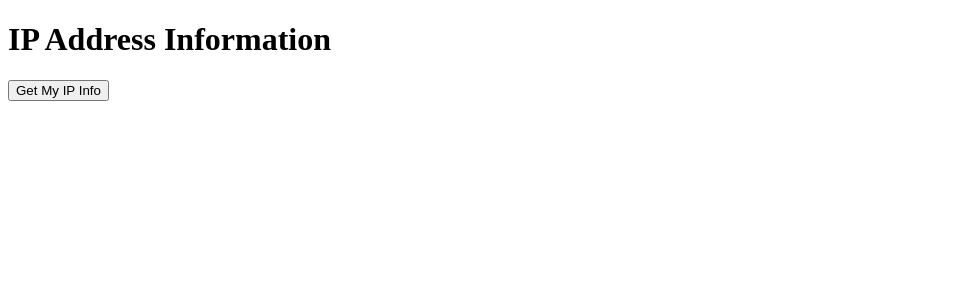
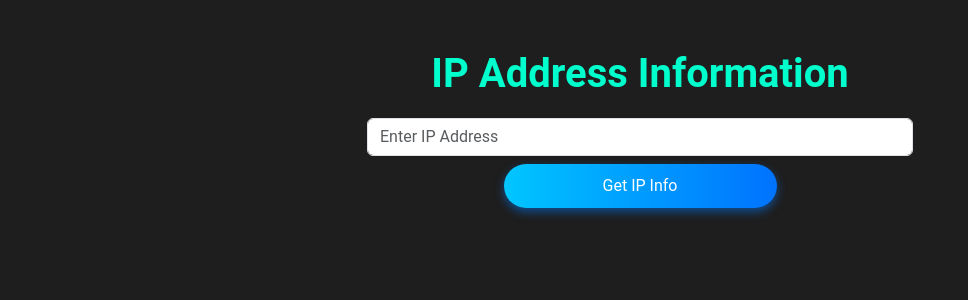
Before and after one commit to irarayzelji2002/it26210-proj-act-3-get-ip, a Flask app: page /get-ip-page in a window 1280 px wide. Shown: the top 300 px of the page, without its empty margins (0-968 px from the left). Run offline with Flask 3, Linux system fonts and the light colour scheme.

Commit message:
Improved UI and added features.

```diff
--- a/templates/index.html
+++ b/templates/index.html
@@ -1,28 +1,172 @@
 <!DOCTYPE html>
 <html lang="en">
+  <head>
+    <meta charset="UTF-8" />
+    <meta name="viewport" content="width=device-width, initial-scale=1.0" />
+    <title>IP Address Information</title>
+    <!-- Bootstrap CSS -->
+    <link
+      href="https://cdn.jsdelivr.net/npm/bootstrap@5.3.0-alpha3/dist/css/bootstrap.min.css"
+      rel="stylesheet"
+    />
 
-<head>
-    <meta charset="UTF-8">
-    <meta name="viewport" content="width=device-width, initial-scale=1.0">
-    <title>IP Address Information</title>
+    <style>
+      body {
+        background-color: #1e1e1e;
+        color: #ffffff;
+        font-family: "Roboto", sans-serif;
+      }
+      .container {
+        margin-top: 50px;
+      }
+      h1 {
+        color: #00ffcc;
+        font-weight: 700;
+        text-align: center;
+        margin-bottom: 20px;
+      }
+      .btn-tech {
+        background: linear-gradient(90deg, #00c6ff, #0072ff);
+        border: none;
+        color: white;
+        padding: 10px 20px;
+        border-radius: 25px;
+        transition: all 0.4s ease-in-out, transform 0.2s;
+        box-shadow: 0 4px 10px rgba(0, 123, 255, 0.5);
+      }
+
+      .btn-tech:hover {
+        background: linear-gradient(90deg, #0072ff, #00c6ff);
+        box-shadow: 0 0 20px rgba(0, 123, 255, 0.7);
+        transform: translateY(-2px);
+      }
+
+      .btn-copy {
+        background: linear-gradient(90deg, #00ccff, #0072ff);
+        border: none;
+        color: white;
+        padding: 10px 20px;
+        border-radius: 25px;
+        margin-top: 10px;
+        transition: all 0.4s ease-in-out, transform 0.2s;
+        box-shadow: 0 4px 10px rgba(0, 204, 255, 0.5);
+      }
+
+      .btn-copy:hover {
+        background: linear-gradient(90deg, #0072ff, #00ccff);
+        box-shadow: 0 0 20px rgba(0, 204, 255, 0.7);
+        transform: translateY(-2px);
+      }
+
+      ul {
+        list-style: none;
+        padding: 0;
+        margin-top: 20px;
+      }
+      li {
+        padding: 15px 20px;
+        background-color: #2b2b2b;
+        border: 1px solid #444;
+        margin-bottom: 10px;
+        border-radius: 5px;
+        transition: background-color 0.3s, transform 0.3s;
+      }
+      li:hover {
+        background-color: #007bff;
+        transform: translateY(-2px);
+      }
+      li strong {
+        color: #00ffcc;
+      }
+
+      .loading {
+        color: #00ffcc;
+        text-align: center;
+        display: flex;
+        flex-direction: column;
+        align-items: center;
+        justify-content: center;
+        height: 100px;
+      }
+
+      .spinner {
+        width: 40px;
+        height: 40px;
+        border: 5px solid #00ffcc;
+        border-top-color: transparent;
+        border-radius: 50%;
+        animation: spin 1s linear infinite;
+      }
+
+      @keyframes spin {
+        0% {
+          transform: rotate(0deg);
+        }
+        100% {
+          transform: rotate(360deg);
+        }
+      }
+    </style>
   </head>
 
   <body>
+    <div class="container">
+      <div class="row justify-content-center">
+        <div class="col-md-6">
           <h1>IP Address Information</h1>
-    <button onclick="handleSubmit()">Get My IP Info</button>
+          <input
+            type="text"
+            id="ipInput"
+            class="form-control"
+            placeholder="Enter IP Address"
+            aria-label="IP Address"
+          />
+          <div class="d-grid gap-2 col-6 mx-auto mt-2">
+            <button class="btn btn-tech" onclick="handleSubmit()">
+              Get IP Info
+            </button>
+          </div>
 
-    <ul id="ipInfoList">
+          <div id="loadingIndicator" class="loading" style="display: none">
+            <div class="spinner"></div>
+            <div>Loading...</div>
+          </div>
+
+          <button
+            id="copyButton"
+            class="btn btn-copy"
+            style="display: none"
+            onclick="copyToClipboard()"
+          >
+            Copy to Clipboard
+          </button>
+
+          <ul id="ipInfoList" class="mt-4">
             <!-- IP Info will be populated dynamically -->
           </ul>
+        </div>
+      </div>
+    </div>
+
+    <!-- Bootstrap JS and Dependencies -->
+    <script src="https://cdn.jsdelivr.net/npm/@popperjs/core@2.11.6/dist/umd/popper.min.js"></script>
+    <script src="https://cdn.jsdelivr.net/npm/bootstrap@5.3.0-alpha3/dist/js/bootstrap.min.js"></script>
 
     <script>
       async function handleSubmit() {
-            const ipInfoList = document.getElementById('ipInfoList');
-            ipInfoList.innerHTML = '';
+        const ipInfoList = document.getElementById("ipInfoList");
+        const loadingIndicator = document.getElementById("loadingIndicator");
+        const copyButton = document.getElementById("copyButton");
+        const ipInput = document.getElementById("ipInput").value;
+        ipInfoList.innerHTML = "";
+        loadingIndicator.style.display = "flex";
+        copyButton.style.display = "none";
 
         try {
           // Fetch data
-                const response = await fetch('/get-ip-info');
+          const response = await fetch(
+            `/get-ip-info${ipInput ? `?ip=${ipInput}` : ""}`
+          );
           const data = await response.json();
 
           if (data.error) {
@@ -31,8 +175,12 @@
             // Populate the list with the fetched data
             ipInfoList.innerHTML = `
                         <li><strong>Public IPv4:</strong> ${data.ipv4}</li>
-                        <li><strong>Public IPv6:</strong> ${data.ipv6 || 'Not available'}</li>
-                        <li><strong>Country:</strong> ${data.country} (${data.country_code})</li>
+                        <li><strong>Public IPv6:</strong> ${
+                          data.ipv6 || "Not available"
+                        }</li>
+                        <li><strong>Country:</strong> ${data.country} (${
+              data.country_code
+            })</li>
                         <li><strong>Region:</strong> ${data.region}</li>
                         <li><strong>City:</strong> ${data.city}</li>
                         <li><strong>Provider/ISP:</strong> ${data.provider}</li>
@@ -40,13 +188,27 @@
                         <li><strong>Latitude:</strong> ${data.latitude}</li>
                         <li><strong>Longitude:</strong> ${data.longitude}</li>
                     `;
+            copyButton.style.display = "block";
           }
         } catch (error) {
-                console.error('Error fetching IP information:', error);
+          console.error("Error fetching IP information:", error);
           ipInfoList.innerHTML = `<li><strong>Error fetching IP information:</strong> ${error.message}</li>`;
+        } finally {
+          loadingIndicator.style.display = "none"; // Hide loading indicator
         }
+      }
+
+      function copyToClipboard() {
+        const ipInfoList = document.getElementById("ipInfoList").innerText;
+        navigator.clipboard
+          .writeText(ipInfoList)
+          .then(() => {
+            alert("IP information copied to clipboard!");
+          })
+          .catch((err) => {
+            console.error("Failed to copy: ", err);
+          });
       }
     </script>
   </body>
-
 </html>
```
Lines whose indentation alone changed are shown as unchanged.
